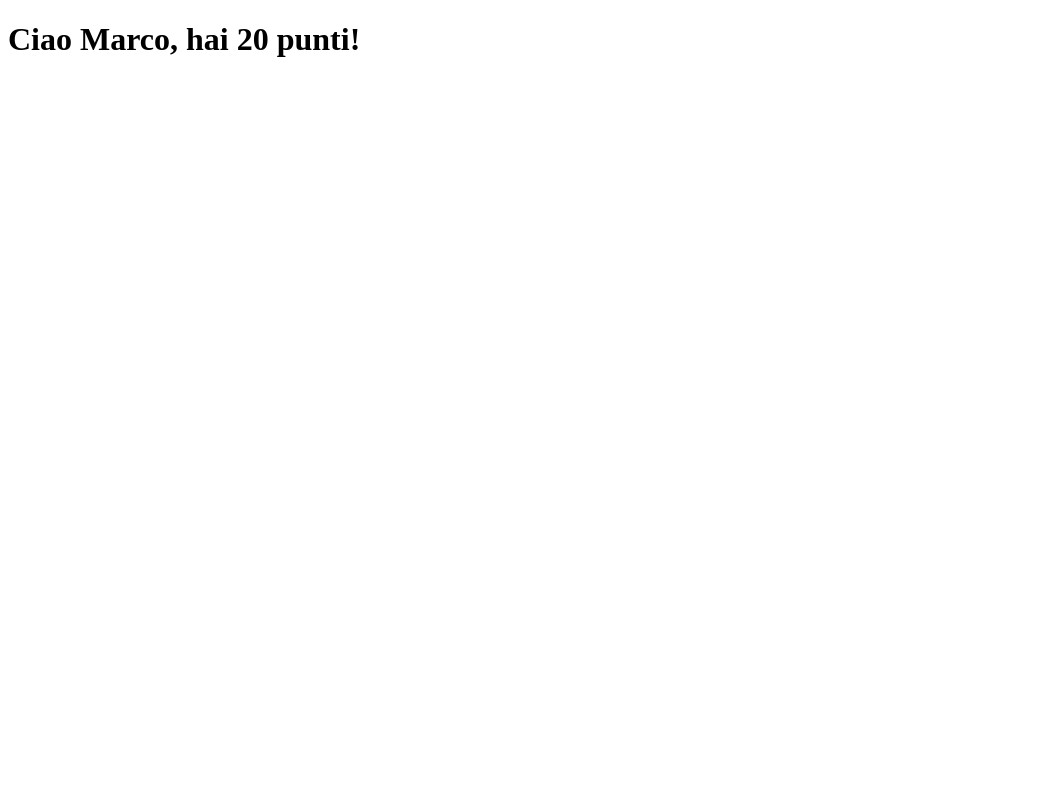
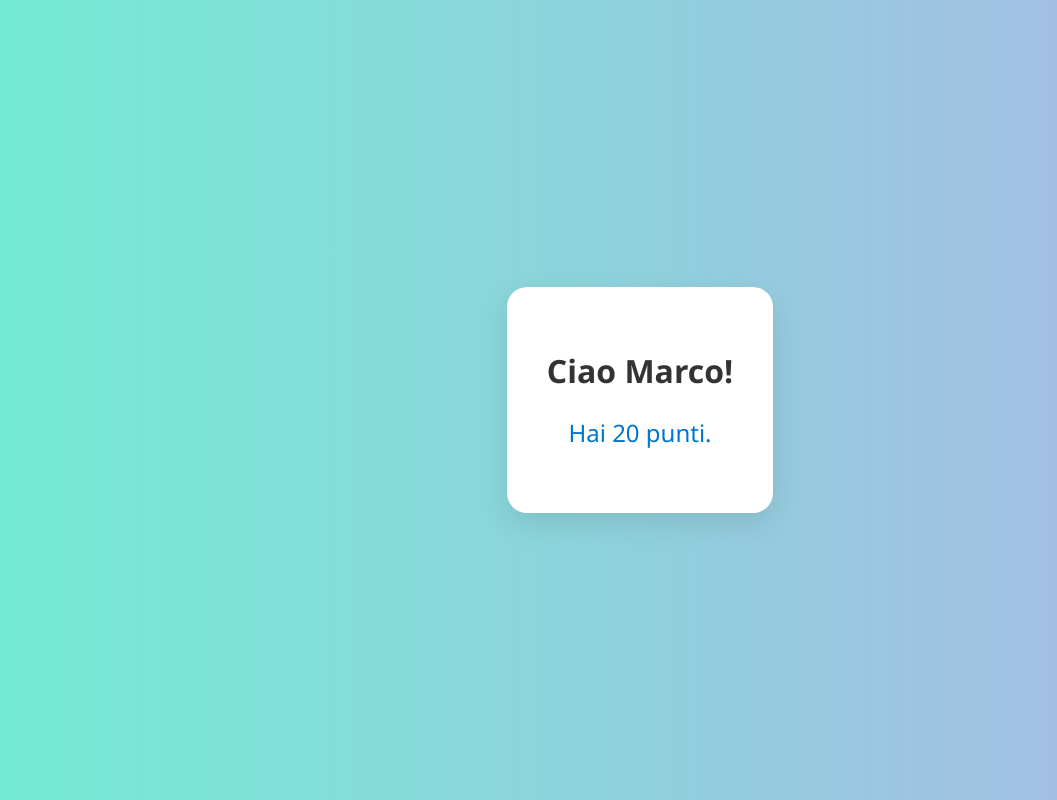
Before and after one commit to ughettoriccardo/qr3D, a plain HTML site: page index.html in a window 1280 px wide. Shown: the whole page, without its empty margins (0-1057 px from the left). Drawn offline with Linux system fonts and the light colour scheme.

Commit message:
Update index.html

```diff
--- a/index.html
+++ b/index.html
@@ -3,8 +3,41 @@
 <head>
   <meta charset="UTF-8">
   <title>Ciao Marco</title>
+  <style>
+    body {
+      background: linear-gradient(to right, #74ebd5, #acb6e5);
+      font-family: 'Segoe UI', Tahoma, Geneva, Verdana, sans-serif;
+      color: #333;
+      display: flex;
+      align-items: center;
+      justify-content: center;
+      height: 100vh;
+      margin: 0;
+    }
+
+    .card {
+      background-color: white;
+      padding: 40px;
+      border-radius: 20px;
+      box-shadow: 0 10px 30px rgba(0, 0, 0, 0.1);
+      text-align: center;
+    }
+
+    h1 {
+      font-size: 2rem;
+      margin-bottom: 10px;
+    }
+
+    .points {
+      font-size: 1.5rem;
+      color: #0077cc;
+    }
+  </style>
 </head>
 <body>
-  <h1>Ciao Marco, hai 20 punti!</h1>
+  <div class="card">
+    <h1>Ciao Marco!</h1>
+    <p class="points">Hai 20 punti.</p>
+  </div>
 </body>
 </html>
```
